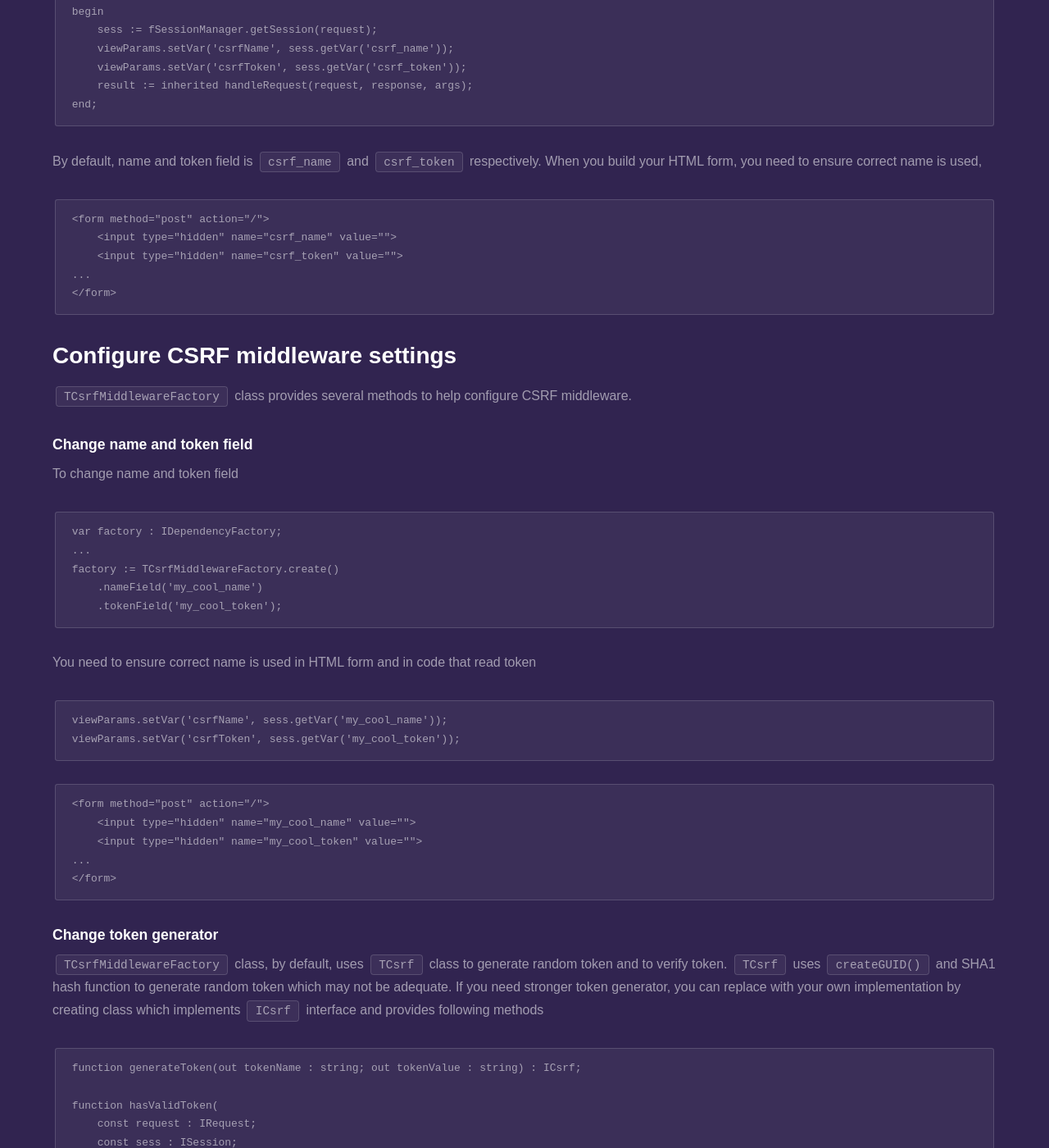
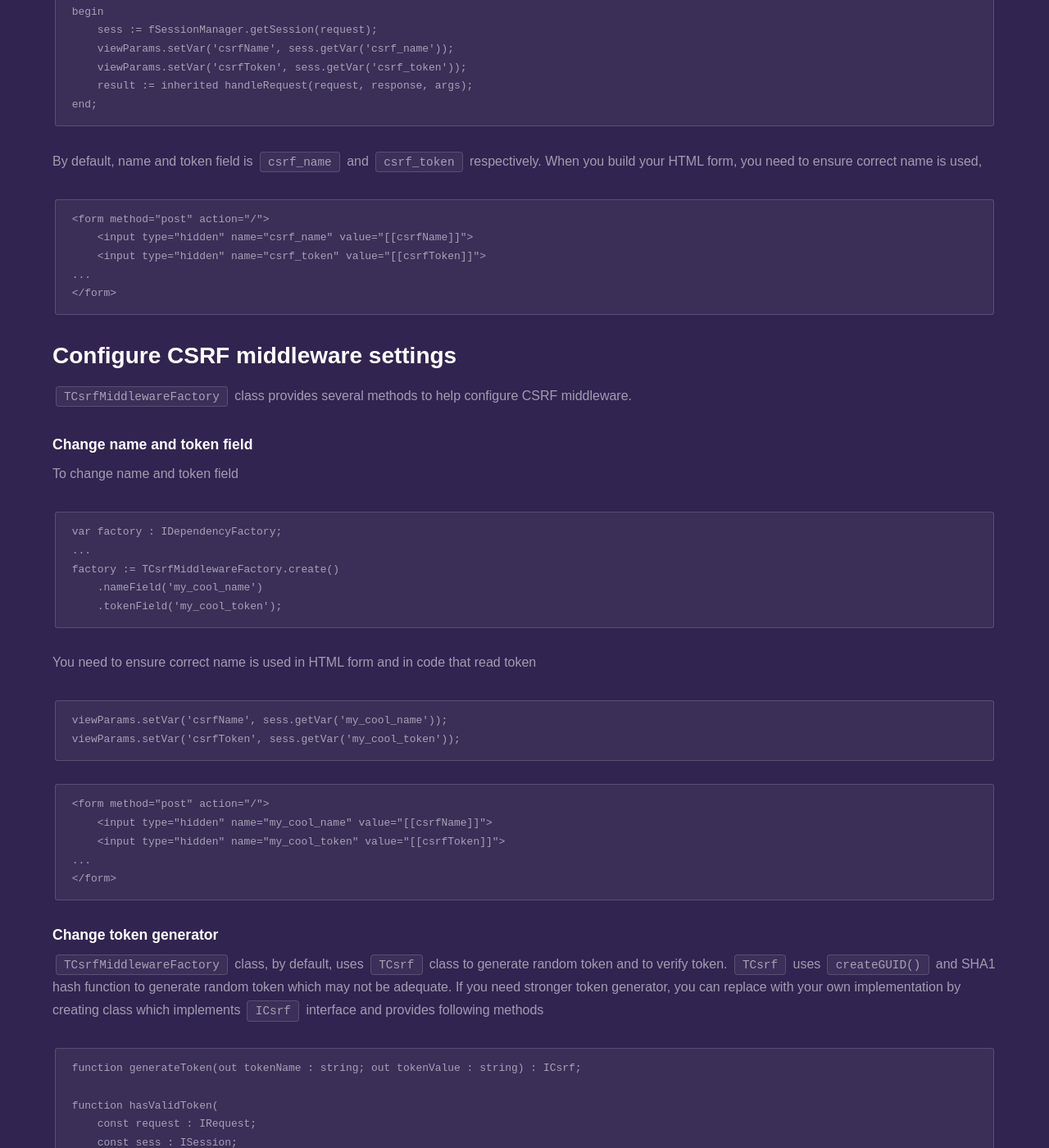
Before and after one commit to fanoframework/fanoframework.github.io, a Jekyll site: the page built from security/csrf-protection/index.md, in a window 1280 px wide and 1400 px high, scrolled down 2192 px. Shown: the whole window at 82% size. Built offline with Jekyll 4.4.1, drawn with Linux system fonts in a browser that asks for light colours; our own code applies the rules of GitHub Pages for plain Markdown files.

Commit message:
improve csrf content

````diff
--- a/security/csrf-protection/index.md
+++ b/security/csrf-protection/index.md
@@ -85,8 +85,8 @@ By default, name and token field is `csrf_name` and `csrf_token` respectively. W
 
 ```
 <form method="post" action="/">
-    <input type="hidden" name="csrf_name" value="{{csrfName}}">
-    <input type="hidden" name="csrf_token" value="{{csrfToken}}">
+    <input type="hidden" name="csrf_name" value="[[csrfName]]">
+    <input type="hidden" name="csrf_token" value="[[csrfToken]]">
 ...
 </form>
 ```
@@ -116,8 +116,8 @@ viewParams.setVar('csrfToken', sess.getVar('my_cool_token'));
 
 ```
 <form method="post" action="/">
-    <input type="hidden" name="my_cool_name" value="{{csrfName}}">
-    <input type="hidden" name="my_cool_token" value="{{csrfToken}}">
+    <input type="hidden" name="my_cool_name" value="[[csrfName]]">
+    <input type="hidden" name="my_cool_token" value="[[csrfToken]]">
 ...
 </form>
 ```
````
